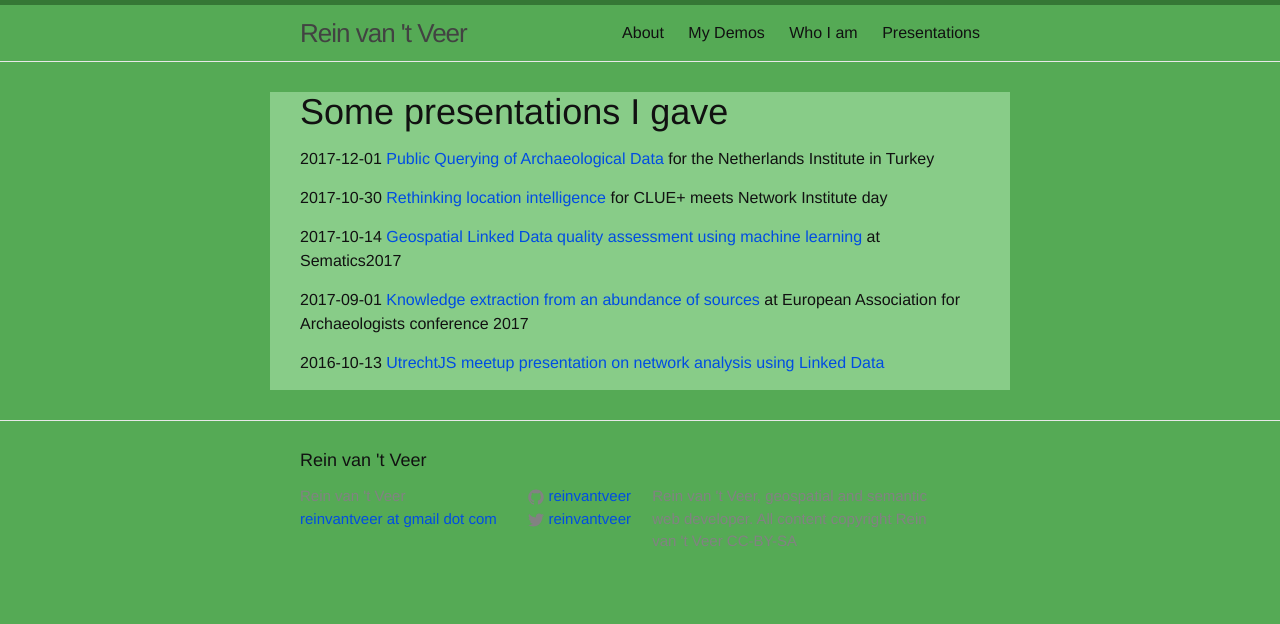
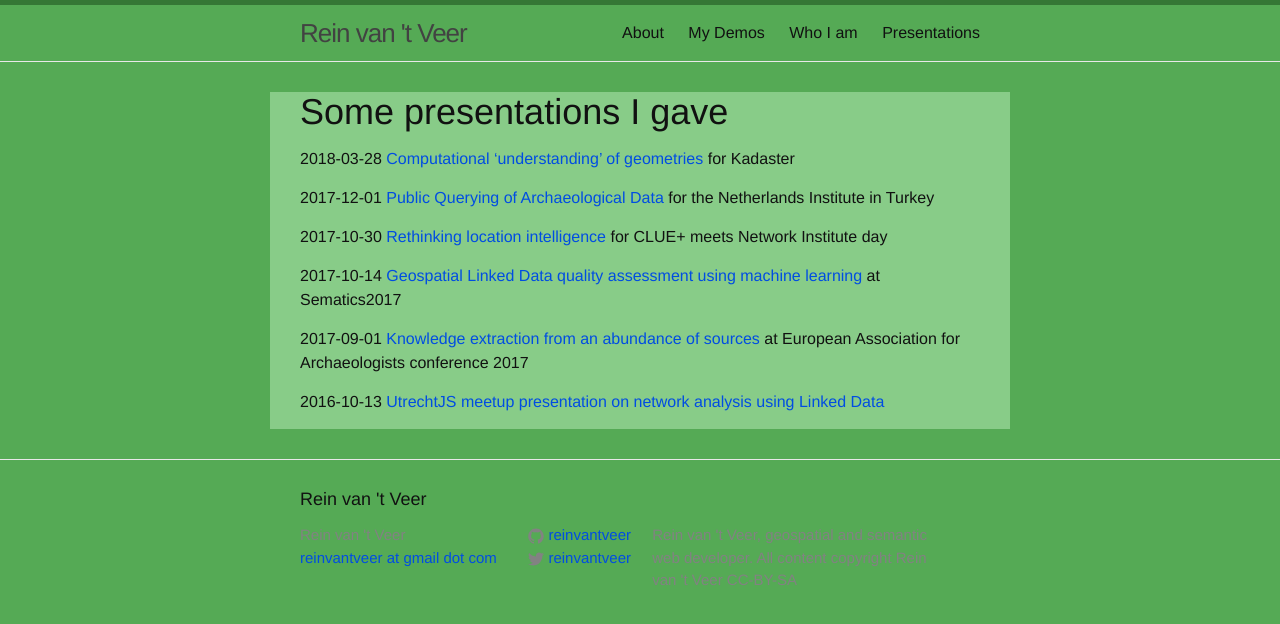
Before and after one commit to reinvantveer/reinvantveer.github.io, a Jekyll site: the page built from presentations.md, in a window 1280 px wide. Shown: the top 624 px of the page. Built offline with Jekyll 4.4.1, drawn with Linux system fonts in a browser that asks for light colours; comment, search, counter and statistics services are not loaded.

Commit message:
Add Kadaster presentation

```diff
--- a/presentations.md
+++ b/presentations.md
@@ -4,6 +4,8 @@ layout: default
 ---
 
 # Some presentations I gave
+
+2018-03-28 [Computational 'understanding' of geometries](https://docs.google.com/presentation/d/e/2PACX-1vS_htfPv1zQwDvAu8y_M00COJgHJc4Bg8Wjl1q2pASP5ohLeGplhycP-5ltZLdYO4vFv6e4_GKTuc3M/pub?start=false&loop=false&delayms=3000) for Kadaster
 
 2017-12-01 [Public Querying of Archaeological Data](https://docs.google.com/presentation/d/1Pd9ofGoAN7PYL9HXeEz3RFjCIqn0HSP32b3Vdd97dMc/edit?usp=sharing) for the Netherlands Institute in Turkey
 
```
